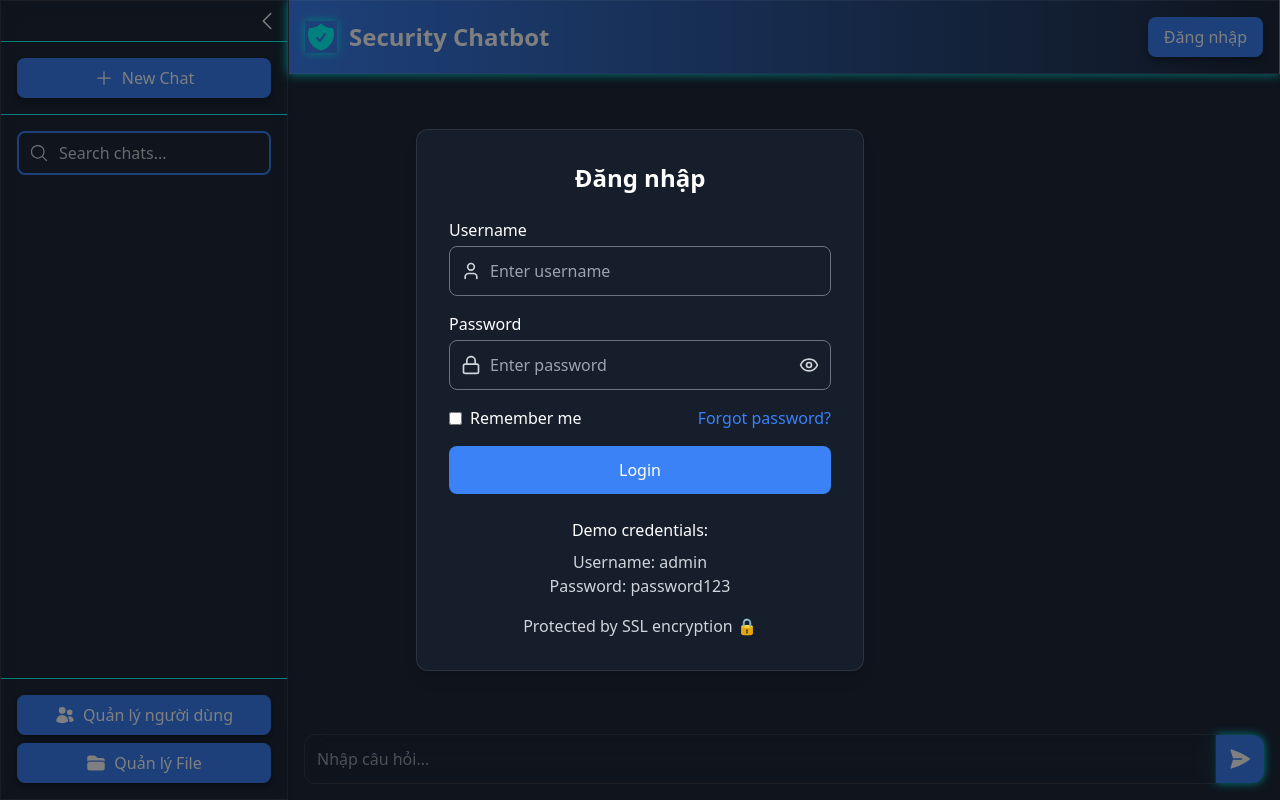
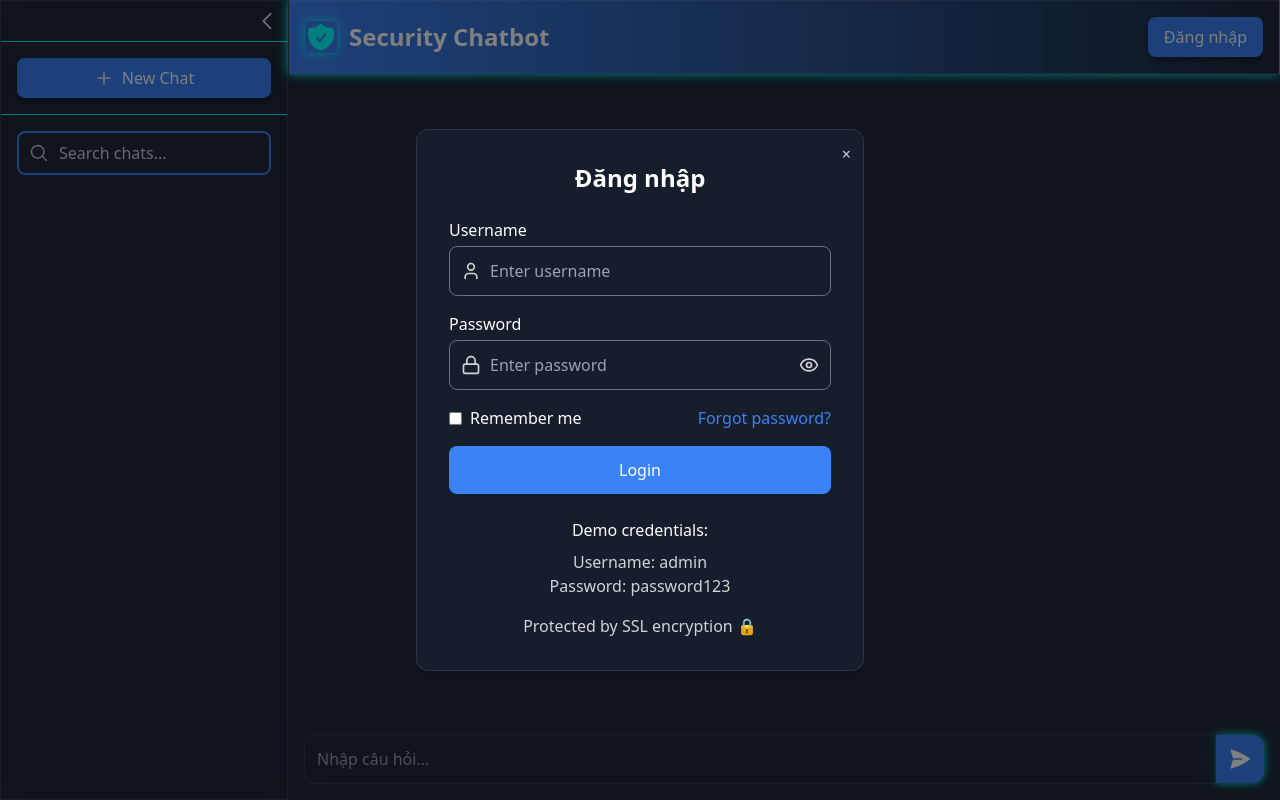
Before and after one commit to CtrlTropper/Demo01, a React (Vite) app in the folder security-chatbot2/: page / in a window 1280 px wide. Both pictures are taken after a click on the button "Đăng nhập". Built offline with nearby package versions, Linux system fonts and the light colour scheme.

Commit message:
user-admin-anonymous-2

```diff
--- a/security-chatbot2/src/App.jsx
+++ b/security-chatbot2/src/App.jsx
@@ -190,7 +190,7 @@ function App() {
         onRename={renameConversation}
         searchTerm={searchTerm}
         setSearchTerm={setSearchTerm}
-        isAdmin={user.isAdmin}
+        isAdmin={role === 'admin'}
       />
       <div className="flex-1 flex flex-col">
         <Header
--- a/security-chatbot2/src/components/LoginModal.jsx
+++ b/security-chatbot2/src/components/LoginModal.jsx
@@ -68,7 +68,8 @@ const LoginModal = ({ onClose, onLogin }) => {
 
   return (
     <div className="fixed inset-0 flex items-center justify-center bg-black bg-opacity-50 z-50">
-      <div className="bg-dark-slate text-white p-8 rounded-xl shadow-lg w-full max-w-md glass-effect">
+      <div className="bg-dark-slate text-white p-8 rounded-xl shadow-lg w-full max-w-md glass-effect relative">
+        <button onClick={onClose} className="absolute top-3 right-3 text-gray-300 hover:text-white">×</button>
         <h2 className="text-2xl font-bold mb-6 text-center">Đăng nhập</h2>
         <form onSubmit={handleSubmit}>
           <div className="mb-4">
--- a/security-chatbot2/src/components/Sidebar.jsx
+++ b/security-chatbot2/src/components/Sidebar.jsx
@@ -92,8 +92,8 @@ const Sidebar = ({ isOpen, onToggle, conversations, currentId, onSelect, onNewCh
               </div>
             ))}
           </div>
+          {isAdmin && (
             <div className="p-4 border-t border-neon-cyan">
-            {isAdmin && (
               <button
                 onClick={handleManageUsers}
                 className="w-full bg-primary-blue text-white px-4 py-2 rounded-lg hover:bg-opacity-80 transition shadow-soft flex items-center justify-center mb-2"
@@ -101,7 +101,6 @@ const Sidebar = ({ isOpen, onToggle, conversations, currentId, onSelect, onNewCh
                 <UsersIcon className="h-5 w-5 mr-2" />
                 Quản lý người dùng
               </button>
-            )}
               <button
                 onClick={handleManageFiles}
                 className="w-full bg-primary-blue text-white px-4 py-2 rounded-lg hover:bg-opacity-80 transition shadow-soft flex items-center justify-center"
@@ -110,6 +109,7 @@ const Sidebar = ({ isOpen, onToggle, conversations, currentId, onSelect, onNewCh
                 Quản lý File
               </button>
             </div>
+          )}
         </>
       )}
     </div>
--- a/security-chatbot2/src/components/UserModal.jsx
+++ b/security-chatbot2/src/components/UserModal.jsx
@@ -5,7 +5,8 @@ const UserModal = ({ user, onClose, onLogout }) => {
 
   return (
     <div className="fixed inset-0 flex items-center justify-center bg-black bg-opacity-50 z-50">
-      <div className="bg-dark-slate text-white p-6 rounded-lg shadow-lg w-80">
+      <div className="bg-dark-slate text-white p-6 rounded-lg shadow-lg w-80 relative">
+        <button onClick={onClose} className="absolute top-3 right-3 text-gray-300 hover:text-white">×</button>
         <h2 className="text-xl font-bold mb-4">Thông tin người dùng</h2>
         <p><strong>Tên:</strong> {user.name}</p>
         <p><strong>Chức vụ:</strong> {user.position}</p>
```
Lines whose indentation alone changed are shown as unchanged.
